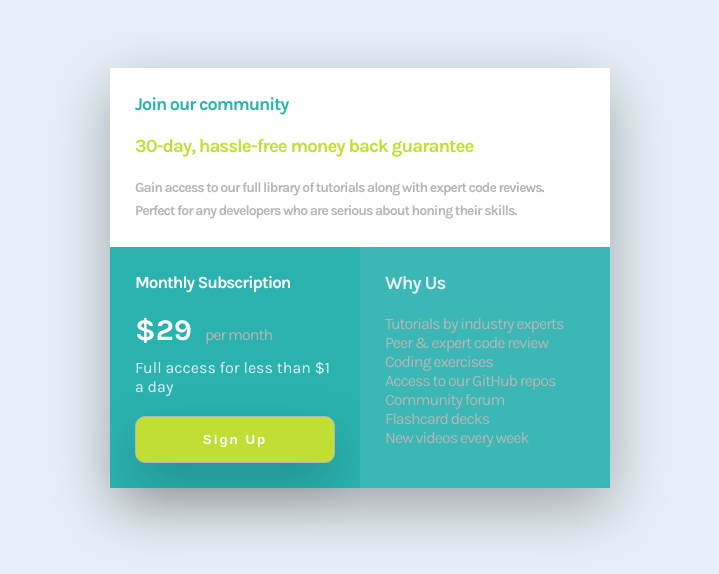
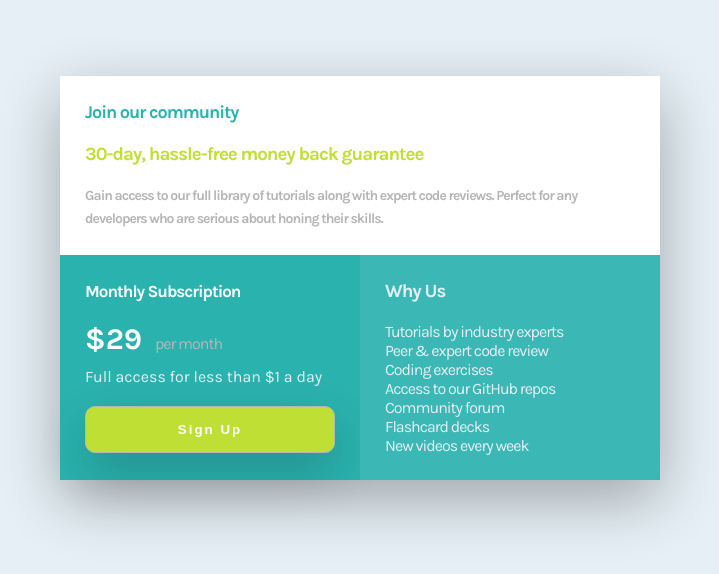
Before and after one commit to iosebkhe/single-price-grid-component-master, a plain HTML site: page index.html in a window 1280 px wide. Shown: the part 122-696 px from the top of the page, without its empty margins (280-999 px from the left). Drawn offline with Linux system fonts and the light colour scheme.

Commit message:
edited css

```diff
--- a/style.css
+++ b/style.css
@@ -58,7 +58,7 @@ body {
 
 @media only screen and (min-width: 62.5em) {
   .container {
-    max-width: 50rem;
+    max-width: 60rem;
     grid-template-columns: repeat(2, 1fr);
   }
 }
@@ -160,6 +160,6 @@ body {
 }
 
 .info__list {
-  color: var(--secondary-text-clr);
+  color: var(--bg-clr);
   list-style: none;
 }
```
